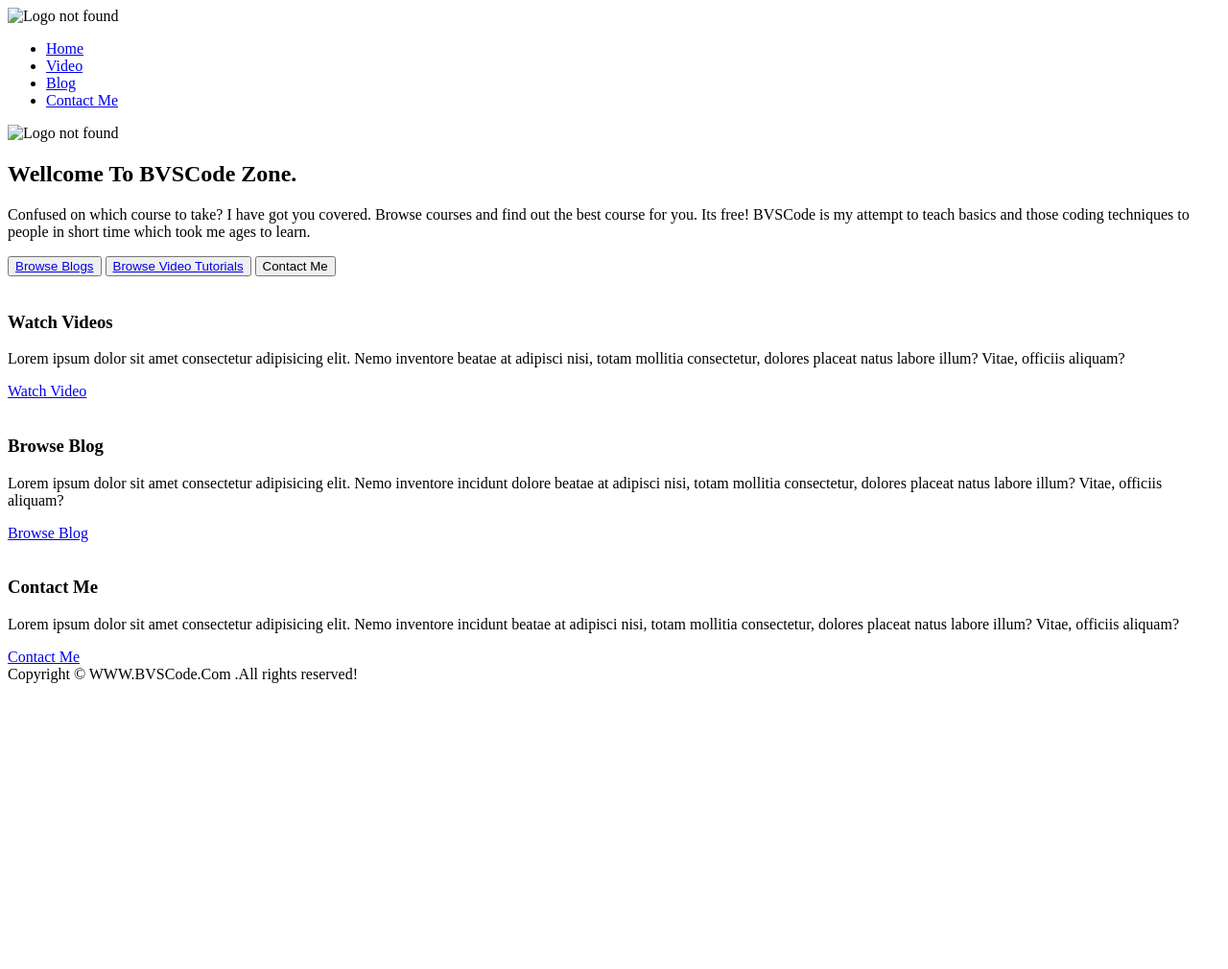
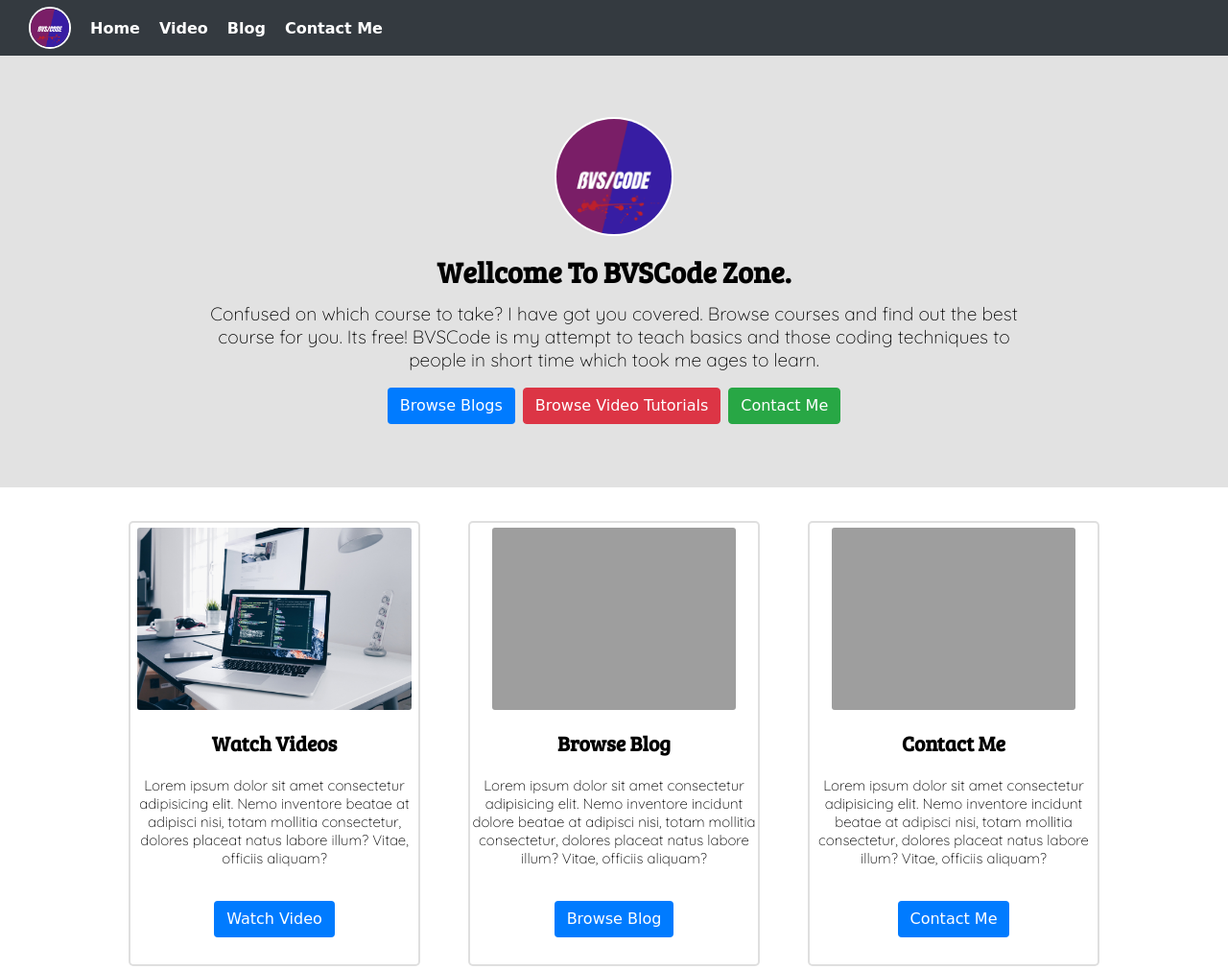
Before and after one commit to BVSCode/Bvscode-new-version, a plain HTML site: page index.html in a window 1280 px wide. Shown: the top 1010 px of the page at 96% size. Before the commit the page ends 800 px from the top, so only its background shows below. Drawn offline with Linux system fonts and the light colour scheme; the site is published under a folder, as on GitHub Pages, so addresses that start at the root find nothing; a web font is replaced by a local one.

Commit message:
Update index.html

```diff
--- a/index.html
+++ b/index.html
@@ -22,14 +22,14 @@
     <link href="https://fonts.googleapis.com/css2?family=Quicksand:wght@300&display=swap" rel="stylesheet">
 
     <!-- CSS Files -->
-    <link rel="stylesheet" href="/CSS/Style2.css">
-    <link rel="stylesheet" media="screen and (max-width: 1260px)" href="/CSS/Phone2.css">
+    <link rel="stylesheet" href="CSS/Style2.css">
+    <link rel="stylesheet" media="screen and (max-width: 1260px)" href="CSS/Phone2.css">
 </head>
 
 <body>
     <nav id="navbar" class="navbar h-nav ">
             <div id="logo">
-                <img src="/Photos/bvslogo.png" alt="Logo not found">
+                <img src="Photos/bvslogo.png" alt="Logo not found">
             </div>
             <ul class="nav-list v-class">
                 <li> <a href="#home">Home</a> </li>
@@ -48,7 +48,7 @@
     <section id="home" class="home-select home-h home-select-resp">
         <div class="container">
         <div id="logo-2">
-            <img src="/Photos/bvslogo.png" alt="Logo not found">
+            <img src="Photos/bvslogo.png" alt="Logo not found">
         </div>
 
         <h1 class="h-primary">Wellcome To BVSCode Zone.</h2>
@@ -71,7 +71,7 @@
         <div id="cources">
 
             <div class="cource-item box center">
-                <img src="/Photos/computer desk num1.jpg" alt="">
+                <img src="Photos/computer desk num1.jpg" alt="">
                 <h3 class="center heading3">Watch Videos</h3>
                 <p class="center">Lorem ipsum dolor sit amet consectetur adipisicing elit. Nemo inventore beatae at
                     adipisci nisi, totam mollitia consectetur, dolores placeat natus labore illum? Vitae, officiis
@@ -80,7 +80,7 @@
             </div>
 
             <div class="cource-item box center">
-                <img src="/Photos/computer desk num2.jpg" alt="">
+                <img src="Photos/computer desk num2.jpg" alt="">
                 <h3 class="center heading3">Browse Blog</h3>
                 <p class="center">Lorem ipsum dolor sit amet consectetur adipisicing elit. Nemo inventore incidunt
                     dolore beatae at adipisci nisi, totam mollitia consectetur, dolores placeat natus labore illum?
@@ -89,7 +89,7 @@
             </div>
 
             <div class="cource-item box center">
-                <img src="/Photos/computer desk3.jpg" alt="">
+                <img src="Photos/computer desk3.jpg" alt="">
                 <h3 class="center heading3">Contact Me</h3>
                 <p class="center">Lorem ipsum dolor sit amet consectetur adipisicing elit. Nemo inventore incidunt
                     beatae at adipisci nisi, totam mollitia consectetur, dolores placeat natus labore illum? Vitae,
@@ -107,7 +107,7 @@
     </footer>
 
     <!-- Java-Script Files -->
-    <script src="/Java/Phone2.js"></script>
+    <script src="Java/Phone2.js"></script>
     <!-- <script src="index.js"></script> -->
 </body>
 
```
